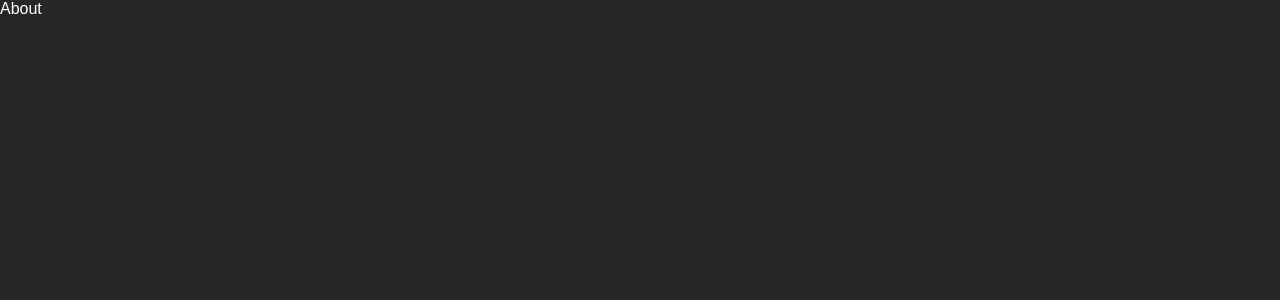
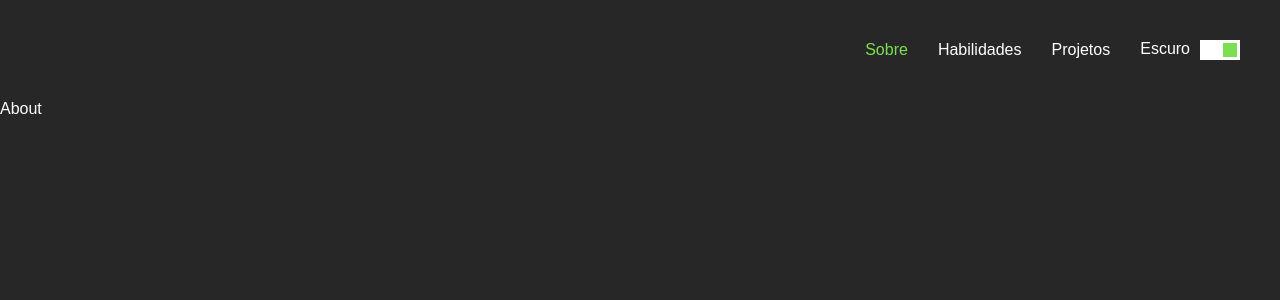
Before and after one commit to calenzo/portfolio, a React (Vite) app: page / in a window 1280 px wide. Shown: the top 300 px of the page. Built offline with nearby package versions, Linux system fonts and the light colour scheme.

Commit message:
feat: Created Header

```diff
--- a/src/App.tsx
+++ b/src/App.tsx
@@ -1,5 +1,3 @@
-import { Layout } from "./views/components";
-
 import { AppProvider } from "./application/contexts/app";
 import { ThemeProvider } from "./application/contexts/theme";
 
@@ -10,9 +8,7 @@ const App = () => (
   <AppProvider>
     <ThemeProvider>
       <GlobalStyles />
-      <Layout>
-        <Routes />
-      </Layout>
+      <Routes />
     </ThemeProvider>
   </AppProvider>
 );
--- a/src/routes.tsx
+++ b/src/routes.tsx
@@ -3,14 +3,23 @@ import {
   Routes as WrapperRoutes,
   Route,
 } from "react-router-dom";
+
 import { Pages } from "./application/constants";
+import { Layout } from "./views/components";
 
 export const Routes = () => {
   return (
     <BrowserRouter>
       <WrapperRoutes>
         {Pages.map(({ path, Element }) => (
-          <Route path={path} element={<Element />} />
+          <Route
+            path={path}
+            element={
+              <Layout>
+                <Element />
+              </Layout>
+            }
+          />
         ))}
       </WrapperRoutes>
     </BrowserRouter>
--- /dev/null
+++ b/src/views/components/Header/components/CustomToggle/index.tsx
@@ -0,0 +1,25 @@
+import { ITypeTheme } from "../../../../../application/@types/theme";
+import { useApp } from "../../../../../application/contexts/app/hooks/useApp";
+import { Toggle } from "../../../Toggle";
+
+import * as Styled from "./style";
+
+export const CustomToggle = () => {
+  const { state, toggleTheme } = useApp();
+
+  const toggleFunction = () => {
+    toggleTheme();
+  };
+
+  const currentThemeName = state.theme === ITypeTheme.dark ? "Escuro" : "White";
+
+  return (
+    <Styled.Container>
+      <Styled.Text>{currentThemeName}</Styled.Text>
+      <Toggle
+        isToggled={state.theme === ITypeTheme.dark}
+        toggleFunction={toggleFunction}
+      />
+    </Styled.Container>
+  );
+};
--- /dev/null
+++ b/src/views/components/Header/components/CustomToggle/style.ts
@@ -0,0 +1,10 @@
+import styled from "styled-components";
+
+export const Container = styled.div`
+  display: flex;
+  gap: 10px;
+`;
+
+export const Text = styled.p`
+  color: ${({ theme }) => theme.colors.text};
+`;
--- /dev/null
+++ b/src/views/components/Header/components/index.ts
@@ -0,0 +1 @@
+export { CustomToggle } from "./CustomToggle";
--- /dev/null
+++ b/src/views/components/Header/index.tsx
@@ -0,0 +1,42 @@
+import { useLocation, useNavigate } from "react-router-dom";
+
+import * as Styled from "./style";
+import { CustomToggle } from "./components";
+
+export const Header = () => {
+  const navigate = useNavigate();
+  const location = useLocation();
+
+  const items = [
+    {
+      content: "Sobre",
+      pathname: "/",
+    },
+    {
+      content: "Habilidades",
+      pathname: "/skills",
+    },
+    {
+      content: "Projetos",
+      pathname: "/projects",
+    },
+    {
+      content: <CustomToggle />,
+      pathname: "#",
+    },
+  ];
+
+  return (
+    <Styled.Items>
+      {items.map(({ content, pathname }) => {
+        const isActive = location.pathname === pathname;
+
+        return (
+          <Styled.Item isActive={isActive} onClick={() => navigate(pathname)}>
+            {content}
+          </Styled.Item>
+        );
+      })}
+    </Styled.Items>
+  );
+};
--- /dev/null
+++ b/src/views/components/Header/style.ts
@@ -0,0 +1,17 @@
+import styled from "styled-components";
+
+export const Items = styled.div`
+  width: 100%;
+  height: 100px;
+  display: flex;
+  align-items: center;
+  justify-content: flex-end;
+  padding-right: 40px;
+  gap: 30px;
+`;
+
+export const Item = styled.p<{ isActive: boolean }>`
+  color: ${({ theme, isActive }) =>
+    isActive ? theme.colors.primary : theme.colors.text};
+  cursor: pointer;
+`;
--- a/src/views/components/Layout/index.tsx
+++ b/src/views/components/Layout/index.tsx
@@ -1,7 +1,11 @@
+import { Header } from "../Header";
 import { ILayout } from "./@types";
 
 import * as Styled from "./styles";
 
 export const Layout = ({ children }: ILayout) => (
-  <Styled.Container>{children}</Styled.Container>
+  <Styled.Container>
+    <Header />
+    <>{children}</>
+  </Styled.Container>
 );
--- a/src/views/components/Toggle/@types/index.ts
+++ b/src/views/components/Toggle/@types/index.ts
@@ -1,6 +1,6 @@
 export interface IToggle {
-  state: boolean;
-  setState: React.Dispatch<React.SetStateAction<boolean>>;
+  isToggled: boolean;
+  toggleFunction: () => void;
 }
 
 export interface IContainer {
--- a/src/views/components/Toggle/index.tsx
+++ b/src/views/components/Toggle/index.tsx
@@ -2,14 +2,8 @@ import { IToggle } from "./@types";
 
 import * as Styled from "./styles";
 
-export const Toggle = ({ state, setState }: IToggle) => {
-  const onClick = () => {
-    setState(!state);
-  };
-
-  return (
-    <Styled.Container isToggled={state} onClick={onClick}>
-      <Styled.Toggle />
-    </Styled.Container>
-  );
-};
+export const Toggle = ({ isToggled, toggleFunction }: IToggle) => (
+  <Styled.Container isToggled={isToggled} onClick={toggleFunction}>
+    <Styled.Toggle />
+  </Styled.Container>
+);
--- a/src/views/components/index.ts
+++ b/src/views/components/index.ts
@@ -1,3 +1,4 @@
 export { Layout } from "./Layout";
 export { Typography } from "./Typography";
 export { Toggle } from "./Toggle";
+export { Header } from "./Header";
```
Also changed, not shown: src/views/components/Header/@types/index.ts (added).
